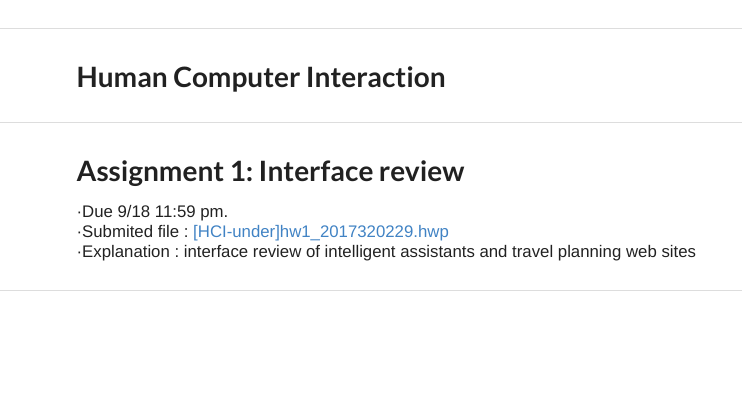
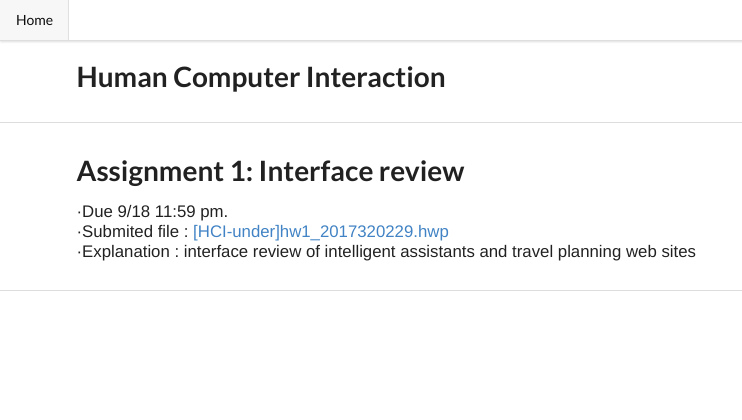
Before and after one commit to liamgak/pleaseLask, a Flask app: page /hci in a window 1280 px wide. Shown: the top 420 px of the page, without its empty margins (0-742 px from the left). Run offline with Flask 2, Linux system fonts and the light colour scheme; some libraries are stand-ins or nearby versions.

Commit message:
Update HCI.html

```diff
--- a/FlaskWebProject1/templates/HCI.html
+++ b/FlaskWebProject1/templates/HCI.html
@@ -20,6 +20,11 @@
 
 </head>
 
+  <!-- Menu -->
+  <div class="ui top fixed menu" id="menu">
+      <a href="https://gyuhyeon.azurewebsites.net/" class="item">Home</a>
+  </div>
+
 <body>
     <div class="ui section divider"></div>
     <div class="ui main container" style="font-size:1.2em;">
```
